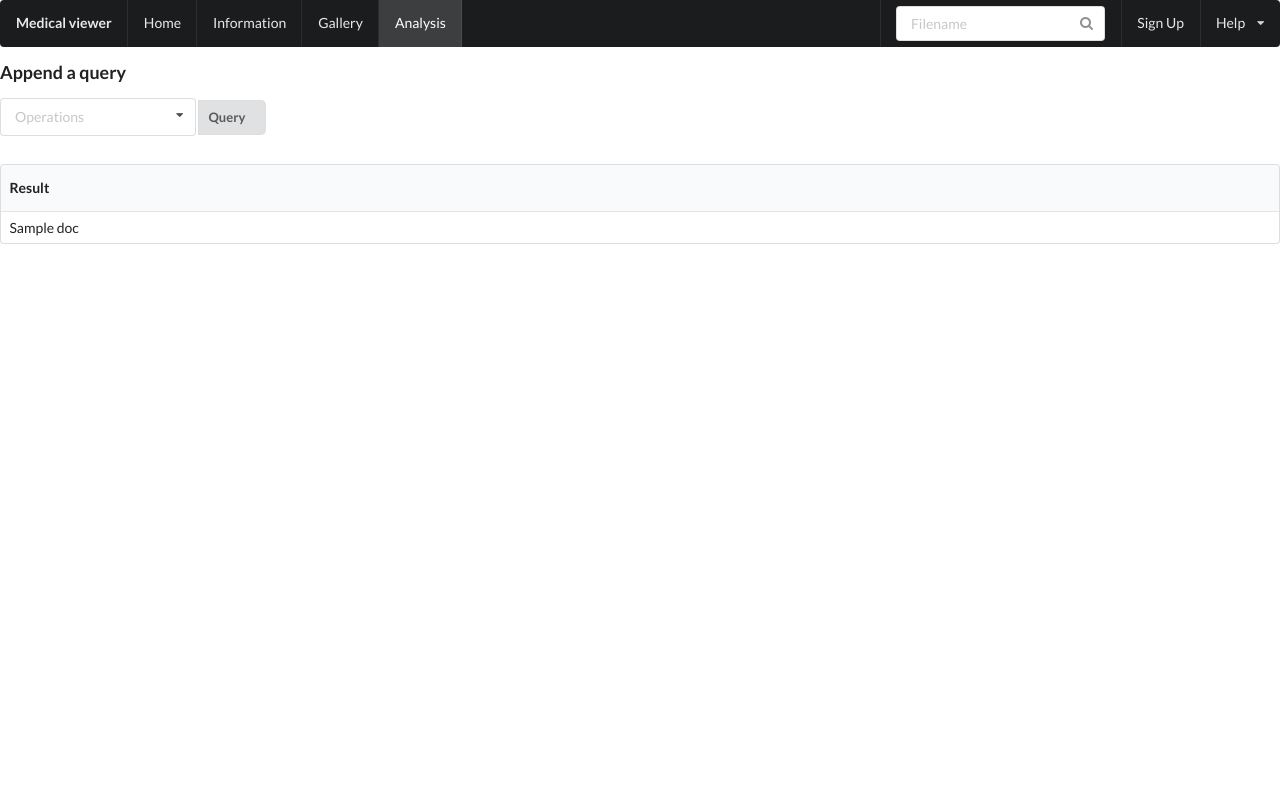
After one commit to tainanboy/DICOM-viewer, a Flask app: template templates/query.html in a window 1280 px wide. The commit adds this page. Run offline with Flask 2, Linux system fonts and the light colour scheme; the template is opened without the code that fills it: most values are stand-ins (such as "Sample title", 1, 10 or a date in 2020); some libraries are stand-ins or nearby versions.

Commit message:
add standalone query page

```diff
--- a/app.py
+++ b/app.py
@@ -14,6 +14,7 @@ from pymongo import MongoClient
 from bson import json_util
 import json
 from string import Template
+import itertools
 import collections
 
 app = Flask(__name__)
@@ -89,17 +90,24 @@ def xyz():
 
 @app.route('/gallery', methods=['GET', 'POST'])
 def gallery():
-	result_dict = {}
 	d = {}
+	b = 0
+	e = 30
 	for (dirpath, dirnames, filenames) in walk("/Users/frank/research/dicom/"):
 		for f in filenames:
 			if f.endswith('.dcm'):
 				filepath = os.path.join(dirpath, f)
 				ds = dicom.read_file(filepath)
-				fn = str(os.path.basename(f).split(".")[0])
-				imagename = 'image/'+ fn + '.png'
-				d[fn] = (imagename, str(ds.ImagePositionPatient))
+				if("ImagePositionPatient" in ds):
+					fn = str(os.path.basename(f).split(".")[0])
+					imagename = 'image/'+ fn + '.png'
+					d[fn] = (imagename, str(ds.ImagePositionPatient))
+				else:
+					fn = str(os.path.basename(f).split(".")[0])
+					imagename = 'image/'+ fn + '.png'
+					d[fn] = (imagename, '')
 	od = collections.OrderedDict(sorted(d.items()))
+	od_list = list(od.items())[b:e]
 	#s = item + '.dcm'
 	#imagename = str('image/'+ item + '.png')
 	#path = d.get(s)
@@ -109,14 +117,21 @@ def gallery():
 
 @app.route('/query', methods=['GET', 'POST'])
 def query():
-	if request.form.get('Query') == 'find({"0008,0030" : "113850"}).count()':
+	docs_list = []
+	#return str(request.form.get('Query'))
+	if str(request.form.get('Query')) == '0':
 		c = mongo2.db.dicoms.find({"0008,0030" : "113850"}).count()
-		return 'Count %d' %c
-	elif request.form.get('Query') =='find({"filename":"IM-0001-0002"})':
+		#return 'Count %d' %c
+		docs_list.append(c)
+		return render_template('query.html', **locals())
+	elif str(request.form.get('Query')) == '1':
 		cursor = mongo2.db.dicoms.find({"filename":"IM-0001-0002"})
 		docs_list  = list(cursor)
-		return json.dumps(docs_list, default=json_util.default)
-
+		#return json.dumps(docs_list, default=json_util.default)
+		return render_template('query.html', **locals())
+	else:
+		return render_template('query.html', **locals())
+'''
 @app.route('/mongo')
 def mongo():
 	c = mongo2.db.dicoms.find({"0008,0030" : "113850"}).count()  #mongo query
@@ -125,6 +140,6 @@ def mongo():
 @app.route('/image')
 def image():
 	return send_file('IM-0001-0001.png', mimetype='image/gif')
-
+'''
 if __name__ == '__main__':
 	app.run(host='0.0.0.0', debug=True)
--- a/static/main.js
+++ b/static/main.js
@@ -1,8 +1,5 @@
 $(document).ready(function(){
     $('.dropdown')
-        .dropdown()
-    ;
-    $('#find')
         .dropdown()
     ;
     $('.special.cards .image').dimmer({
--- /dev/null
+++ b/templates/query.html
@@ -0,0 +1,67 @@
+<!DOCTYPE html>
+<html>
+<head>
+	<title>{{ author }}</title>
+	<link rel="stylesheet" type="text/css" href="../static/semantic.min.css">
+	<script src="//ajax.googleapis.com/ajax/libs/jquery/2.0.0/jquery.min.js"></script>
+	<script src="../static/semantic.min.js"></script>
+	<script type="text/javascript" src="../static/main.js"></script>
+</head>
+<body>
+	<div class="ui inverted menu">
+		<div class="header item">
+    		Medical viewer
+  		</div>
+	    <a class="item" href="./index">
+			Home
+		</a>
+	  <a class="item">Information</a>
+	  <a class="item" href="./gallery">Gallery</a>
+      <a class="active item">Analysis</a>
+	  <div class="right menu">
+		<div class="item">
+			<div class="ui icon input">
+				<input type="text" placeholder="Filename">
+				<i class="search link icon"></i>
+			</div>
+		</div>
+	    <a class="item">Sign Up</a>
+		<div class="ui dropdown item">
+			Help
+			<i class="dropdown icon"></i>
+			<div class="menu">
+			<a class="item">MRI image</a>
+			<a class="item">Genome</a>
+			</div>
+		</div>
+	  </div>
+	</div>
+    <div class='ui grid'>
+		<div class='sixteen wide column'>
+			<form class="ui form" class="ui action input" action="/query" method="POST">
+				<h3 class="text-muted">Append a query</h3>
+				<select name="Query" class="ui dropdown">
+					<option value="">Operations</option>
+					<option value="0">find({"0008,0030" : "113850"}).count()</option>
+					<option value="1">find({"filename":"IM-0001-0002"})</option>
+				</select>
+				<input class="right attached small ui button" type="submit" value="Query"/>
+			</form>
+		</div>
+        <div class='sixteen wide column'>
+            <table class="ui very compact table">
+                <thead>
+                    <tr><th>Result</th>
+                </tr></thead>
+                <tbody>
+                    {%for k in docs_list%}
+                    <tr>
+                    <td>{{k}}</td>
+                    </tr>
+                    {% endfor%}
+                </tbody>
+            </table>
+        </div>
+	</div>
+</body>
+</html>
```
Also changed, not shown: templates/gallery.html (+5 -5 lines), templates/index.html (+5 -18 lines), IM-0001-0001.png (deleted).
